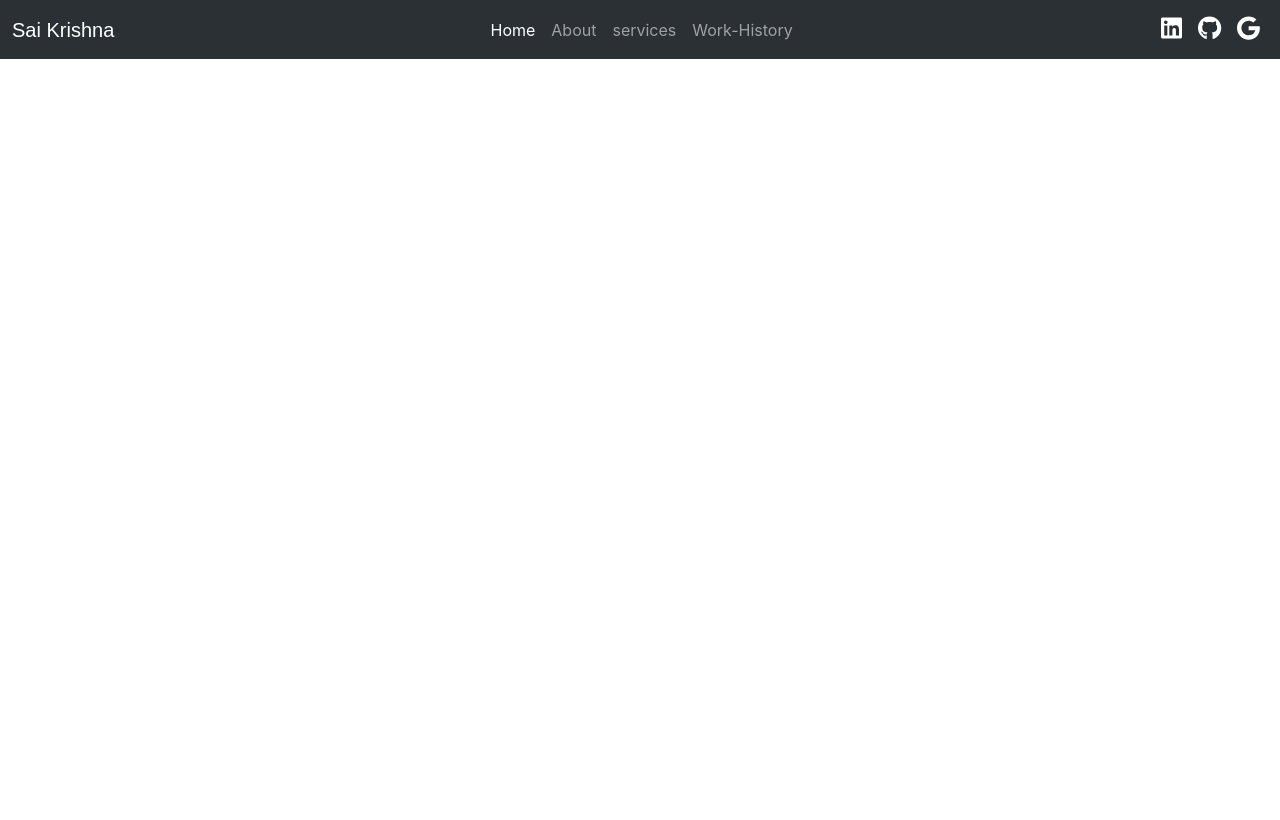
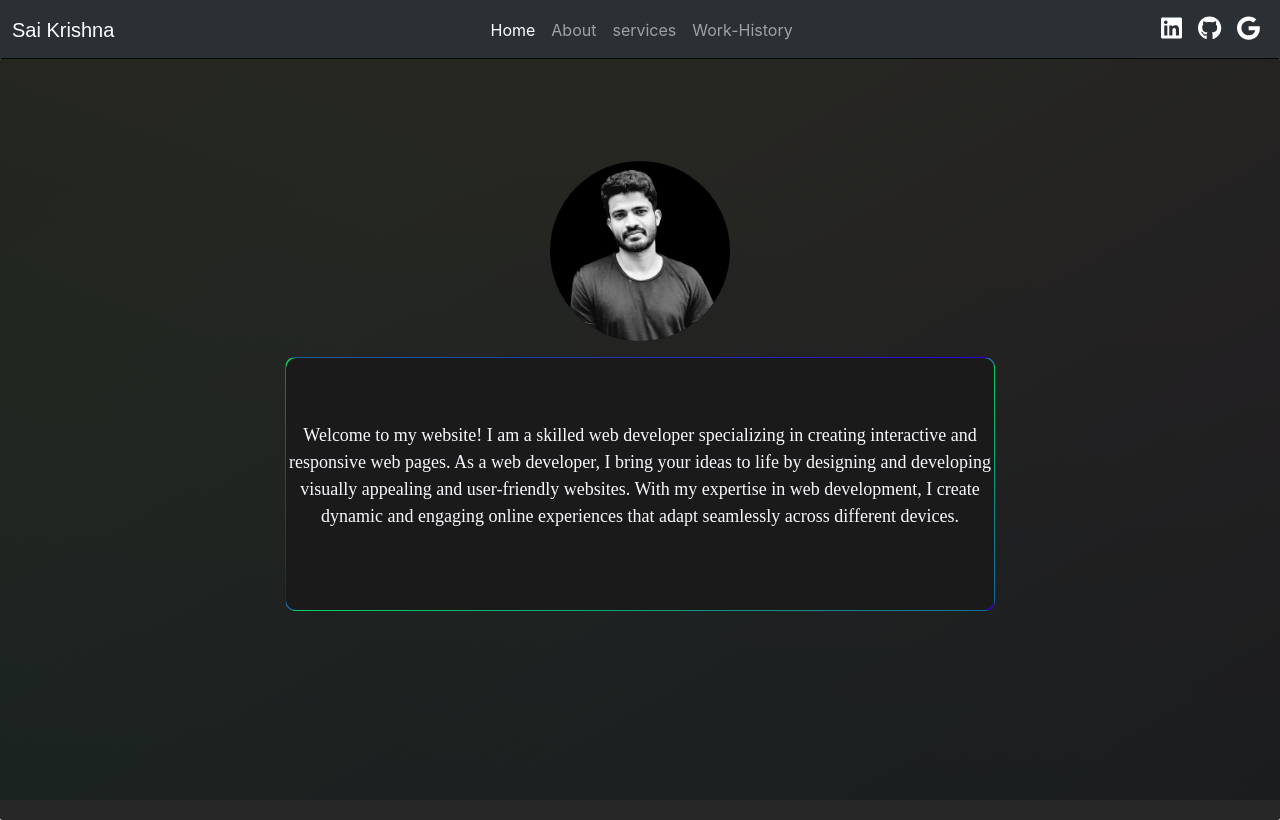
Before and after one commit to saikrishna-12/portfolio, a React (Create React App) app: page / in a window 1280 px wide. Built offline with nearby package versions, Linux system fonts and the light colour scheme; a web font is replaced by a local one.

Commit message:
adding my profile and a card intro to project

```diff
--- a/src/App.css
+++ b/src/App.css
@@ -1,6 +1,18 @@
 .App {
   text-align: center;
+
+  background: linear-gradient(
+      20deg,
+      rgba(23, 216, 178, 0.3),
+      rgba(255, 0, 0, 0) 70.71%
+    ),
+    linear-gradient(150deg, rgba(247, 255, 92, 0.3), rgba(0, 255, 0, 0) 70.71%),
+    linear-gradient(330deg, rgba(83, 9, 71, 0.3), rgba(0, 0, 255, 0) 70.71%);
+  display: flex;
+  flex-direction: column;
+  height: 100vh;
 }
+
 
 .App-logo {
   height: 40vmin;
--- a/src/App.js
+++ b/src/App.js
@@ -1,10 +1,12 @@
 import './App.css';
 import Navbar from './Navbar';
+import MyIntro from './MyIntro';
 
 function App() {
   return (
     <div className="App">
       <Navbar/>
+      <MyIntro/>
 
     </div>
   );
--- /dev/null
+++ b/src/MyIntro.css
@@ -0,0 +1,58 @@
+.block-1 {
+    top: 58px;
+    left: 0;
+    position: absolute;
+    display: flex;
+    align-items: center;
+    flex-direction: column;
+    background-color: rgba(0, 0, 0, 0.849);
+    height: 762px;
+    width: 100%;
+    border-radius: 2px;
+  }
+
+  .circle {
+    height: 180px;
+    width: 180px;
+    background-color: black;
+    border-radius: 50%;
+    overflow: hidden;
+    top: 25px;
+    margin-top: 103px;;
+  }
+
+  .circle-image {
+    height: 100%;
+    width: 100%;
+    object-fit: cover;
+  }
+
+  .card {
+    margin: 16px;
+    width: 710px;
+    height: 254px;
+    background-image: linear-gradient(163deg, #00ff75 0%, #3700ff 100%);
+    border-radius: 10px;
+    transition: all .3s;
+   }
+
+   .card2 {
+    width: 708px;
+    height: 254px;
+    display: flex;
+    justify-content: center;
+    align-items: center;
+    flex-direction: column;
+    background-color: #1a1a1a;
+    border-radius:10px;
+    transition: all .2s;
+   }
+
+   .card2:hover {
+    transform: scale(0.98);
+    border-radius: 20px;
+   }
+
+   .card:hover {
+    box-shadow: 0px 0px 30px 1px rgba(0, 255, 117, 0.30);
+   }
--- /dev/null
+++ b/src/MyIntro.js
@@ -0,0 +1,25 @@
+import React, { Component } from 'react';
+import './MyIntro.css';
+import Mypic from './mypic.png';
+
+export class MyIntro extends Component {
+    render() {
+        return (
+            <div className="block-1">
+                <div className="circle">
+                    <img src={Mypic} alt="My Pic" className="circle-image" />
+                </div>
+                <div class="card">
+                    <div class="card2" style={{ fontFamily: 'Rouge Script', fontSize: '18px', color:'ghostwhite' }}>
+                    <p>Welcome to my website! I am a skilled web developer specializing in creating interactive and responsive web pages.
+                     As a web developer, I bring your ideas to life by designing and developing visually appealing and user-friendly websites.
+                     With my expertise in web development, I create dynamic and engaging online experiences that adapt seamlessly across different devices.</p>
+
+                    </div>
+                </div>
+            </div>
+        );
+    }
+}
+
+export default MyIntro;
--- a/src/Navbar.js
+++ b/src/Navbar.js
@@ -50,13 +50,13 @@ export class Navbar extends Component {
 
                     <div className="navbar-icons">
                         <a className="nav-link" href={linkedInUrl} target="_blank" rel="noopener noreferrer">
-              <FontAwesomeIcon icon={faLinkedin} className="icon"/>
+                            <FontAwesomeIcon icon={faLinkedin} className="icon" />
                         </a>
                         <a className="nav-link" href={githubUrl} target="_blank" rel="noopener noreferrer">
-              <FontAwesomeIcon icon={faGithub} className="icon"/>
+                            <FontAwesomeIcon icon={faGithub} className="icon" />
                         </a>
                         <button className="nav-link" data-bs-toggle="modal" data-bs-target="#staticBackdrop">
-              <FontAwesomeIcon icon={faGoogle} className="icon"/>
+                            <FontAwesomeIcon icon={faGoogle} className="icon" />
                         </button>
                         <div class="modal fade" id="staticBackdrop" data-bs-backdrop="static" data-bs-keyboard="false" tabindex="-1" aria-labelledby="staticBackdropLabel" aria-hidden="true">
                             <div class="modal-dialog  modal-dialog-centered">
```
Also changed, not shown: src/mypic.png (added). Lines whose indentation alone changed are shown as unchanged.
